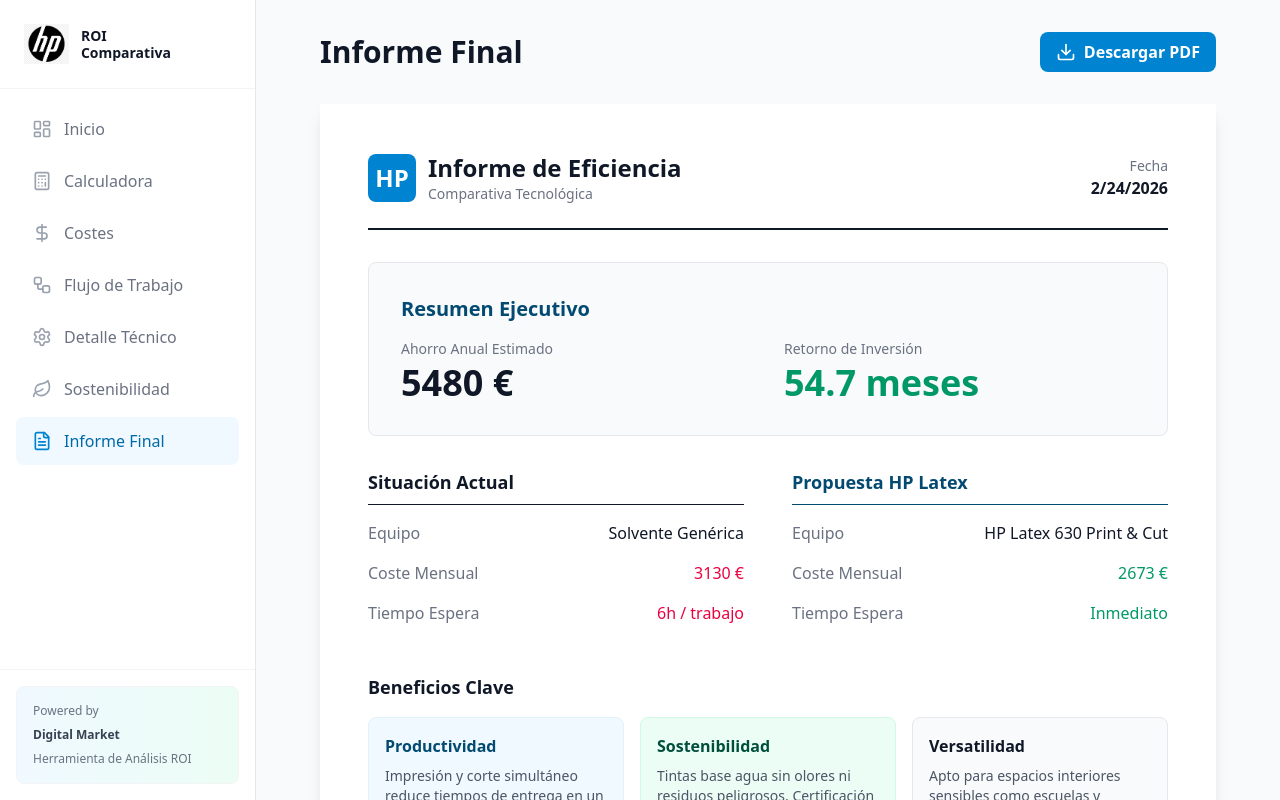
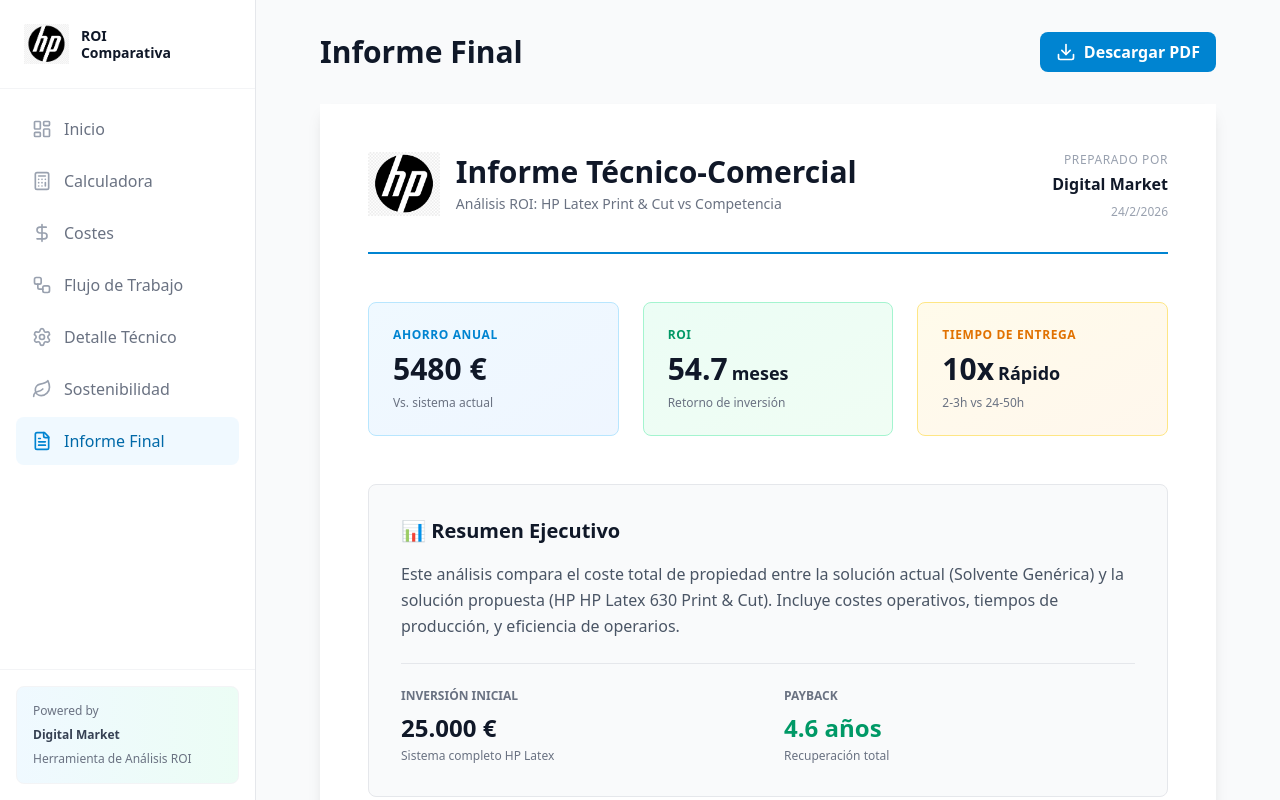
Before and after one commit to digitalmarketgranada-tech/comparativa-plotters2, a React (Vite) app: page /report in a window 1280 px wide. Built offline with nearby package versions, Linux system fonts and the light colour scheme.

Commit message:
Mejorar informe final con branding y análisis detallado

```diff
--- a/src/pages/Report.tsx
+++ b/src/pages/Report.tsx
@@ -65,97 +65,166 @@ const Report: React.FC = () => {
       </div>
 
       <div ref={reportRef} className="bg-white p-12 shadow-lg min-h-[1123px] w-full mx-auto text-gray-900">
-        {/* Header */}
-        <div className="flex justify-between items-center border-b-2 border-gray-900 pb-6 mb-8">
-          <div className="flex items-center gap-3">
-             <div className="w-12 h-12 bg-sky-600 rounded-lg flex items-center justify-center text-white font-bold text-2xl">HP</div>
-             <div>
-               <h1 className="text-2xl font-bold">Informe de Eficiencia</h1>
-               <p className="text-gray-500 text-sm">Comparativa Tecnológica</p>
-             </div>
+        {/* Header with Logo */}
+        <div className="flex justify-between items-start border-b-2 border-sky-600 pb-8 mb-12">
+          <div className="flex items-center gap-4">
+            <img src="/assets/logo-hp.png" alt="HP" className="h-16 w-auto" />
+            <div>
+              <h1 className="text-3xl font-bold text-gray-900">Informe Técnico-Comercial</h1>
+              <p className="text-gray-500 text-sm mt-1">Análisis ROI: HP Latex Print & Cut vs Competencia</p>
+            </div>
           </div>
           <div className="text-right">
-            <p className="text-sm text-gray-500">Fecha</p>
-            <p className="font-bold">{new Date().toLocaleDateString()}</p>
+            <p className="text-gray-400 text-xs uppercase tracking-wider mb-1">Preparado por</p>
+            <p className="font-bold text-gray-900">Digital Market</p>
+            <p className="text-gray-400 text-xs mt-2">{new Date().toLocaleDateString('es-ES')}</p>
+          </div>
+        </div>
+
+        {/* Quick Stats */}
+        <div className="grid grid-cols-3 gap-6 mb-12">
+          <div className="bg-gradient-to-br from-sky-50 to-blue-50 p-6 rounded-lg border border-sky-200">
+            <p className="text-xs font-bold text-sky-600 uppercase tracking-wider mb-2">Ahorro Anual</p>
+            <p className="text-3xl font-bold text-gray-900">{formatCurrency(results.annualSavings)}</p>
+            <p className="text-xs text-gray-500 mt-2">Vs. sistema actual</p>
+          </div>
+          <div className="bg-gradient-to-br from-emerald-50 to-green-50 p-6 rounded-lg border border-emerald-200">
+            <p className="text-xs font-bold text-emerald-600 uppercase tracking-wider mb-2">ROI</p>
+            <p className="text-3xl font-bold text-gray-900">{results.roiMonths.toFixed(1)}<span className="text-lg ml-1">meses</span></p>
+            <p className="text-xs text-gray-500 mt-2">Retorno de inversión</p>
+          </div>
+          <div className="bg-gradient-to-br from-amber-50 to-orange-50 p-6 rounded-lg border border-amber-200">
+            <p className="text-xs font-bold text-amber-600 uppercase tracking-wider mb-2">Tiempo de Entrega</p>
+            <p className="text-3xl font-bold text-gray-900">10x<span className="text-lg ml-1">Rápido</span></p>
+            <p className="text-xs text-gray-500 mt-2">2-3h vs 24-50h</p>
           </div>
         </div>
 
         {/* Executive Summary */}
-        <div className="bg-gray-50 rounded-lg p-8 mb-8 border border-gray-200">
-          <h2 className="text-xl font-bold mb-4 text-sky-900">Resumen Ejecutivo</h2>
-          <div className="grid grid-cols-2 gap-8">
+        <div className="bg-gray-50 rounded-lg p-8 mb-12 border border-gray-200">
+          <h2 className="text-xl font-bold mb-4 text-gray-900">📊 Resumen Ejecutivo</h2>
+          <p className="text-gray-600 leading-relaxed mb-4">
+            Este análisis compara el coste total de propiedad entre la solución actual ({data.currentMachineType})
+            y la solución propuesta (HP {data.hpMachineModel}). Incluye costes operativos, tiempos de producción,
+            y eficiencia de operarios.
+          </p>
+          <div className="grid grid-cols-2 gap-8 mt-6 pt-6 border-t border-gray-200">
             <div>
-              <p className="text-sm text-gray-500 mb-1">Ahorro Anual Estimado</p>
-              <p className="text-4xl font-bold text-gray-900">{formatCurrency(results.annualSavings)}</p>
+              <p className="text-xs text-gray-500 uppercase font-bold mb-2">Inversión inicial</p>
+              <p className="text-2xl font-bold text-gray-900">{formatCurrency(data.hpMachinePrice)}</p>
+              <p className="text-xs text-gray-500 mt-1">Sistema completo HP Latex</p>
             </div>
             <div>
-              <p className="text-sm text-gray-500 mb-1">Retorno de Inversión</p>
-              <p className="text-4xl font-bold text-emerald-600">{results.roiMonths.toFixed(1)} meses</p>
+              <p className="text-xs text-gray-500 uppercase font-bold mb-2">Payback</p>
+              <p className="text-2xl font-bold text-emerald-600">{(results.roiMonths / 12).toFixed(1)} años</p>
+              <p className="text-xs text-gray-500 mt-1">Recuperación total</p>
             </div>
           </div>
         </div>
 
-        {/* Comparison Details */}
-        <div className="grid grid-cols-2 gap-12 mb-12">
-          <div>
-            <h3 className="font-bold text-lg mb-4 border-b pb-2">Situación Actual</h3>
-            <div className="space-y-4">
-              <div className="flex justify-between">
-                <span className="text-gray-500">Equipo</span>
-                <span className="font-medium">{data.currentMachineType}</span>
+        {/* Detailed Comparison */}
+        <div className="mb-12">
+          <h2 className="text-xl font-bold mb-6 text-gray-900">🔍 Comparativa Detallada</h2>
+          <div className="grid grid-cols-2 gap-8">
+            {/* Current System */}
+            <div className="border border-rose-200 rounded-lg overflow-hidden">
+              <div className="bg-rose-50 p-4 border-b border-rose-200">
+                <h3 className="font-bold text-rose-900">{data.currentMachineType}</h3>
               </div>
-              <div className="flex justify-between">
-                <span className="text-gray-500">Coste Mensual</span>
-                <span className="font-medium text-rose-600">{formatCurrency(results.currentMonthlyCost)}</span>
-              </div>
-              <div className="flex justify-between">
-                <span className="text-gray-500">Tiempo Espera</span>
-                <span className="font-medium text-rose-600">{data.waitHours}h / trabajo</span>
+              <div className="p-6 space-y-3">
+                <div className="flex justify-between text-sm">
+                  <span className="text-gray-600">Coste Mensual:</span>
+                  <span className="font-bold text-rose-600">{formatCurrency(results.currentMonthlyCost)}</span>
+                </div>
+                <div className="flex justify-between text-sm">
+                  <span className="text-gray-600">Coste Anual:</span>
+                  <span className="font-bold text-rose-600">{formatCurrency(results.currentMonthlyCost * 12)}</span>
+                </div>
+                <div className="flex justify-between text-sm">
+                  <span className="text-gray-600">Tiempo Espera/Trabajo:</span>
+                  <span className="font-bold text-rose-600">{data.waitHours}h</span>
+                </div>
+                <div className="flex justify-between text-sm">
+                  <span className="text-gray-600">Volumen Mensual:</span>
+                  <span className="font-bold">{data.monthlyVolume}m²</span>
+                </div>
+                <div className="flex justify-between text-sm pt-3 border-t border-rose-100">
+                  <span className="text-gray-600 font-bold">Precio/m² Tinta:</span>
+                  <span className="font-bold text-gray-900">{(0.012 * data.inkPrice).toFixed(2)}€</span>
+                </div>
               </div>
             </div>
-          </div>
 
-          <div>
-            <h3 className="font-bold text-lg mb-4 border-b pb-2 text-sky-900">Propuesta HP Latex</h3>
-            <div className="space-y-4">
-              <div className="flex justify-between">
-                <span className="text-gray-500">Equipo</span>
-                <span className="font-medium">{data.hpMachineModel}</span>
+            {/* HP System */}
+            <div className="border border-emerald-200 rounded-lg overflow-hidden shadow-md">
+              <div className="bg-emerald-50 p-4 border-b border-emerald-200">
+                <h3 className="font-bold text-emerald-900">HP {data.hpMachineModel}</h3>
               </div>
-              <div className="flex justify-between">
-                <span className="text-gray-500">Coste Mensual</span>
-                <span className="font-medium text-emerald-600">{formatCurrency(results.hpMonthlyCost)}</span>
-              </div>
-              <div className="flex justify-between">
-                <span className="text-gray-500">Tiempo Espera</span>
-                <span className="font-medium text-emerald-600">Inmediato</span>
+              <div className="p-6 space-y-3">
+                <div className="flex justify-between text-sm">
+                  <span className="text-gray-600">Coste Mensual:</span>
+                  <span className="font-bold text-emerald-600">{formatCurrency(results.hpMonthlyCost)}</span>
+                </div>
+                <div className="flex justify-between text-sm">
+                  <span className="text-gray-600">Coste Anual:</span>
+                  <span className="font-bold text-emerald-600">{formatCurrency(results.hpMonthlyCost * 12)}</span>
+                </div>
+                <div className="flex justify-between text-sm">
+                  <span className="text-gray-600">Tiempo Espera/Trabajo:</span>
+                  <span className="font-bold text-emerald-600">0h</span>
+                </div>
+                <div className="flex justify-between text-sm">
+                  <span className="text-gray-600">Volumen Mensual:</span>
+                  <span className="font-bold">{data.monthlyVolume}m²</span>
+                </div>
+                <div className="flex justify-between text-sm pt-3 border-t border-emerald-100">
+                  <span className="text-gray-600 font-bold">Precio/m² Tinta:</span>
+                  <span className="font-bold text-gray-900">1.20€</span>
+                </div>
               </div>
             </div>
           </div>
         </div>
 
         {/* Key Benefits */}
-        <div className="mb-8">
-          <h3 className="font-bold text-lg mb-4">Beneficios Clave</h3>
-          <div className="grid grid-cols-3 gap-4">
-            <div className="p-4 border rounded-lg bg-sky-50 border-sky-100">
-              <h4 className="font-bold text-sky-900 mb-2">Productividad</h4>
-              <p className="text-sm text-gray-600">Impresión y corte simultáneo reduce tiempos de entrega en un 40%.</p>
+        <div className="mb-12 bg-gradient-to-r from-sky-50 to-emerald-50 p-8 rounded-lg border border-sky-200">
+          <h2 className="font-bold text-lg mb-6 text-gray-900">✨ Ventajas de HP Latex Print & Cut</h2>
+          <div className="grid grid-cols-2 gap-6">
+            <div className="flex gap-3">
+              <div className="w-6 h-6 rounded-full bg-emerald-500 text-white flex items-center justify-center text-xs font-bold shrink-0">✓</div>
+              <div>
+                <p className="font-bold text-gray-900 text-sm">Secado Inmediato</p>
+                <p className="text-xs text-gray-600 mt-0.5">Curado en caliente: listo instántaneamente</p>
+              </div>
             </div>
-            <div className="p-4 border rounded-lg bg-emerald-50 border-emerald-100">
-              <h4 className="font-bold text-emerald-900 mb-2">Sostenibilidad</h4>
-              <p className="text-sm text-gray-600">Tintas base agua sin olores ni residuos peligrosos. Certificación UL ECOLOGO.</p>
+            <div className="flex gap-3">
+              <div className="w-6 h-6 rounded-full bg-emerald-500 text-white flex items-center justify-center text-xs font-bold shrink-0">✓</div>
+              <div>
+                <p className="font-bold text-gray-900 text-sm">Print & Cut Simultáneo</p>
+                <p className="text-xs text-gray-600 mt-0.5">Imprime y corta al mismo tiempo</p>
+              </div>
             </div>
-            <div className="p-4 border rounded-lg bg-gray-50 border-gray-200">
-              <h4 className="font-bold text-gray-900 mb-2">Versatilidad</h4>
-              <p className="text-sm text-gray-600">Apto para espacios interiores sensibles como escuelas y hospitales.</p>
+            <div className="flex gap-3">
+              <div className="w-6 h-6 rounded-full bg-emerald-500 text-white flex items-center justify-center text-xs font-bold shrink-0">✓</div>
+              <div>
+                <p className="font-bold text-gray-900 text-sm">Sostenibilidad</p>
+                <p className="text-xs text-gray-600 mt-0.5">Certificado UL GREENGUARD GOLD</p>
+              </div>
+            </div>
+            <div className="flex gap-3">
+              <div className="w-6 h-6 rounded-full bg-emerald-500 text-white flex items-center justify-center text-xs font-bold shrink-0">✓</div>
+              <div>
+                <p className="font-bold text-gray-900 text-sm">Menor Mantenimiento</p>
+                <p className="text-xs text-gray-600 mt-0.5">Sistema de tinta más estable</p>
+              </div>
             </div>
           </div>
         </div>
 
         {/* Footer */}
-        <div className="mt-auto pt-8 border-t text-center text-gray-400 text-sm">
-          <p>Generado con Herramienta Comercial HP - {new Date().getFullYear()}</p>
+        <div className="mt-auto pt-12 border-t-2 border-gray-200 text-center text-gray-400 text-xs">
+          <p className="mb-2">Generado con Herramienta de Análisis ROI - Digital Market</p>
+          <p>Consulta técnica y análisis personalizado basado en datos operativos reales</p>
         </div>
       </div>
     </div>
```
